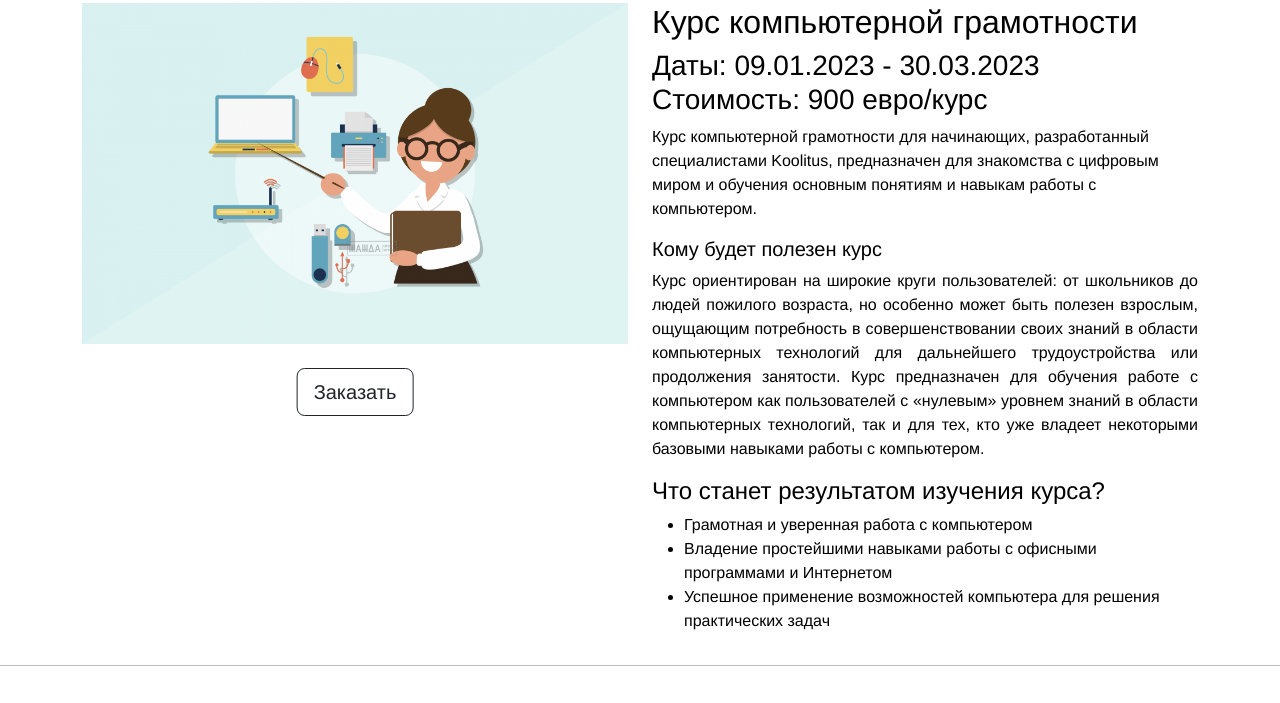
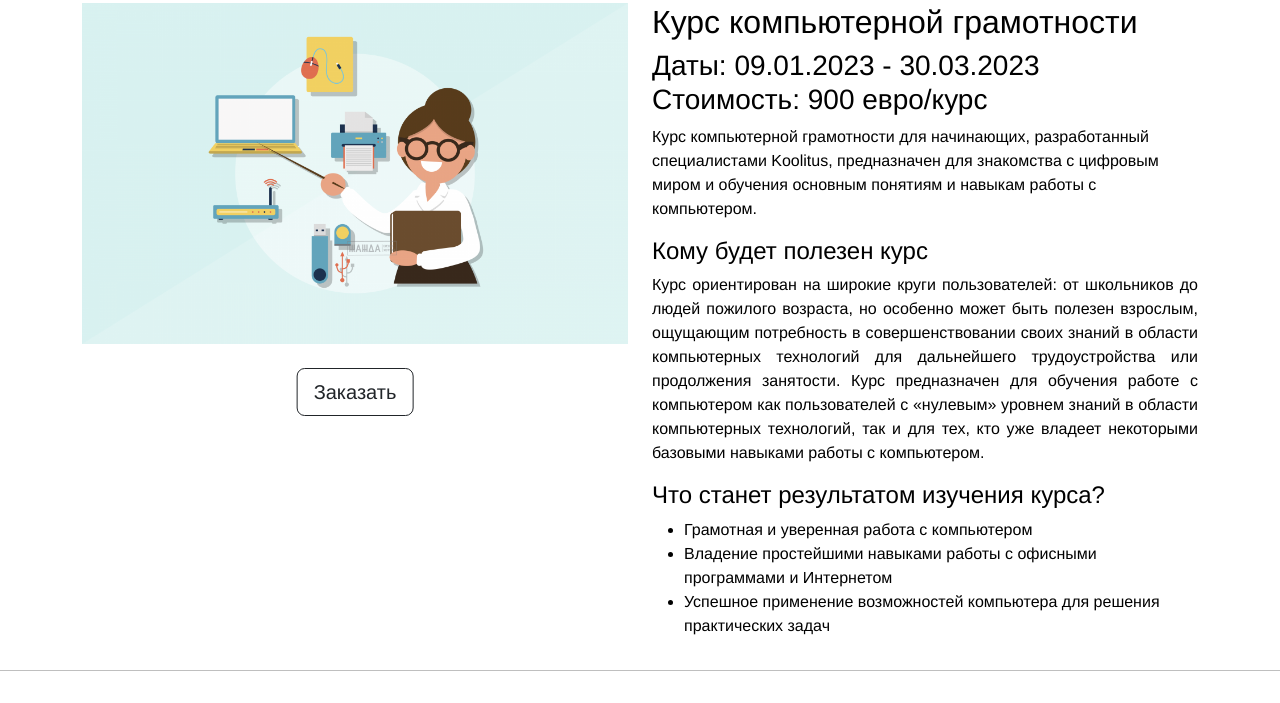
Before and after one commit to Nixogen83/Nixogen83.github.io, a plain HTML site: page index.html in a window 1280 px wide. Shown: the part 1364-2067 px from the top of the page. Drawn offline with nearby package versions, Linux system fonts and the light colour scheme.

Commit message:
Update index.html

```diff
--- a/index.html
+++ b/index.html
@@ -68,7 +68,7 @@
                 <h3>Даты: 09.01.2023 - 30.03.2023<br>
                     Стоимость: 900 евро/курс</h3>
                 <p>Курс компьютерной грамотности для начинающих, разработанный специалистами Koolitus, предназначен для знакомства с цифровым миром и обучения основным понятиям и навыкам работы с компьютером.</p>
-                <h5>Кому будет полезен курс</h5>
+                <h4>Кому будет полезен курс</h4>
                 <p style="text-align:justify;"> Курс ориентирован на широкие круги пользователей: от школьников до людей пожилого возраста, но особенно может быть полезен взрослым, ощущающим потребность в совершенствовании своих знаний в области компьютерных технологий для дальнейшего трудоустройства или продолжения занятости. Курс предназначен для обучения работе с компьютером как пользователей с «нулевым» уровнем знаний в области компьютерных технологий, так и для тех, кто уже владеет некоторыми базовыми навыками работы с компьютером.</p>
                 <h4>Что станет результатом изучения курса?</h4>
                 <ul>
```
